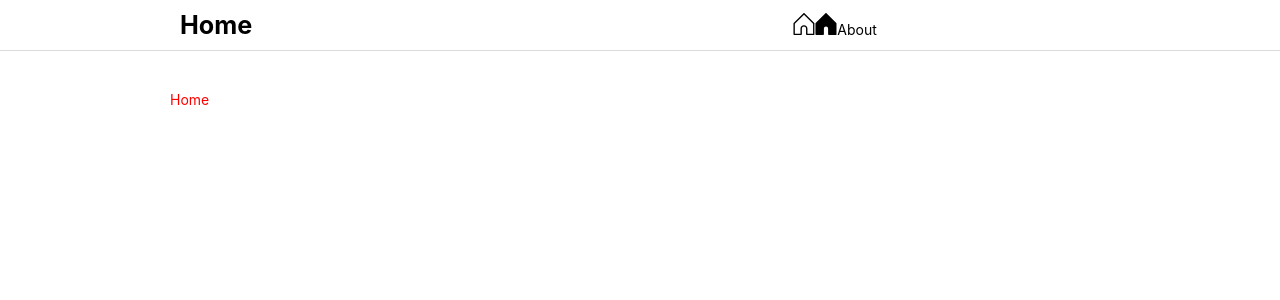
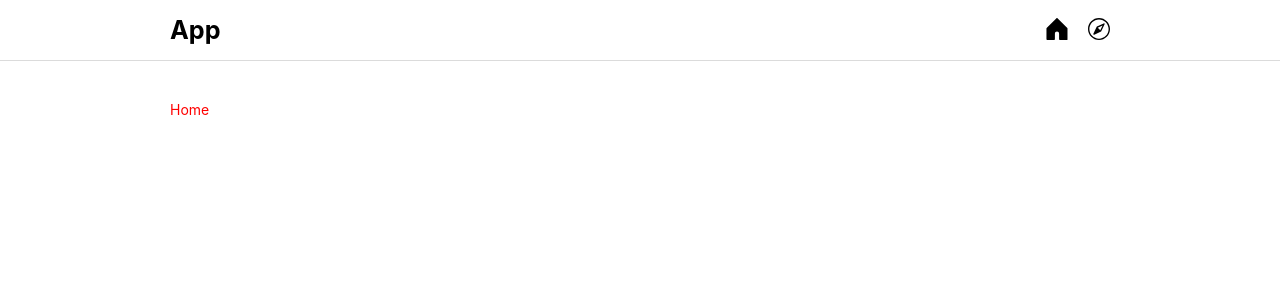
Before and after one commit to xephtar/about-me, a Vue app: page / in a window 1280 px wide. Shown: the top 300 px of the page. Built offline with nearby package versions, Linux system fonts and the light colour scheme.

Commit message:
Implement filled svg logic

```diff
--- a/src/components/Header.vue
+++ b/src/components/Header.vue
@@ -1,16 +1,17 @@
 <template>
   <header class="header">
     <Container class="header-inner">
-      <router-link to="/" class="home">Home</router-link>
+      <router-link to="/" class="home">App</router-link>
 
-      <div></div>
-
-      <nav>
+      <nav class="navigation">
         <router-link to="/">
-          <IconHome />
-          <IconHomeFill />
+          <IconHomeFill v-if="$route.name === 'Home'" />
+          <IconHome v-else />
         </router-link>
-        <router-link to="/about">About</router-link>
+        <router-link to="/about">
+          <IconAboutFill v-if="$route.name === 'About'" />
+          <IconAbout v-else />
+        </router-link>
       </nav>
     </Container>
   </header>
@@ -20,10 +21,12 @@
 import IconHome from '@/icons/home.svg'
 import IconHomeFill from '@/icons/home-fill.svg'
 import Container from '@/components/Container'
+import IconAbout from '@/icons/about.svg'
+import IconAboutFill from '@/icons/about-fill.svg'
 
 export default {
   name: 'MainHeader',
-  components: { Container, IconHome, IconHomeFill }
+  components: { Container, IconHome, IconHomeFill, IconAbout, IconAboutFill }
 }
 </script>
 
@@ -33,14 +36,24 @@ export default {
 }
 
 .header-inner {
+  height: 60px;
   display: grid;
-  grid-template-columns: 1fr 1fr 1fr;
+  grid-template-columns: 1fr 1fr;
   align-items: center;
-  padding: 10px;
 }
 
 .home {
   font-size: 1.8rem;
   font-weight: bold;
 }
+
+.navigation {
+  display: flex;
+  justify-content: flex-end;
+  align-items: center;
+
+  a {
+    margin-left: 20px;
+  }
+}
 </style>
```
